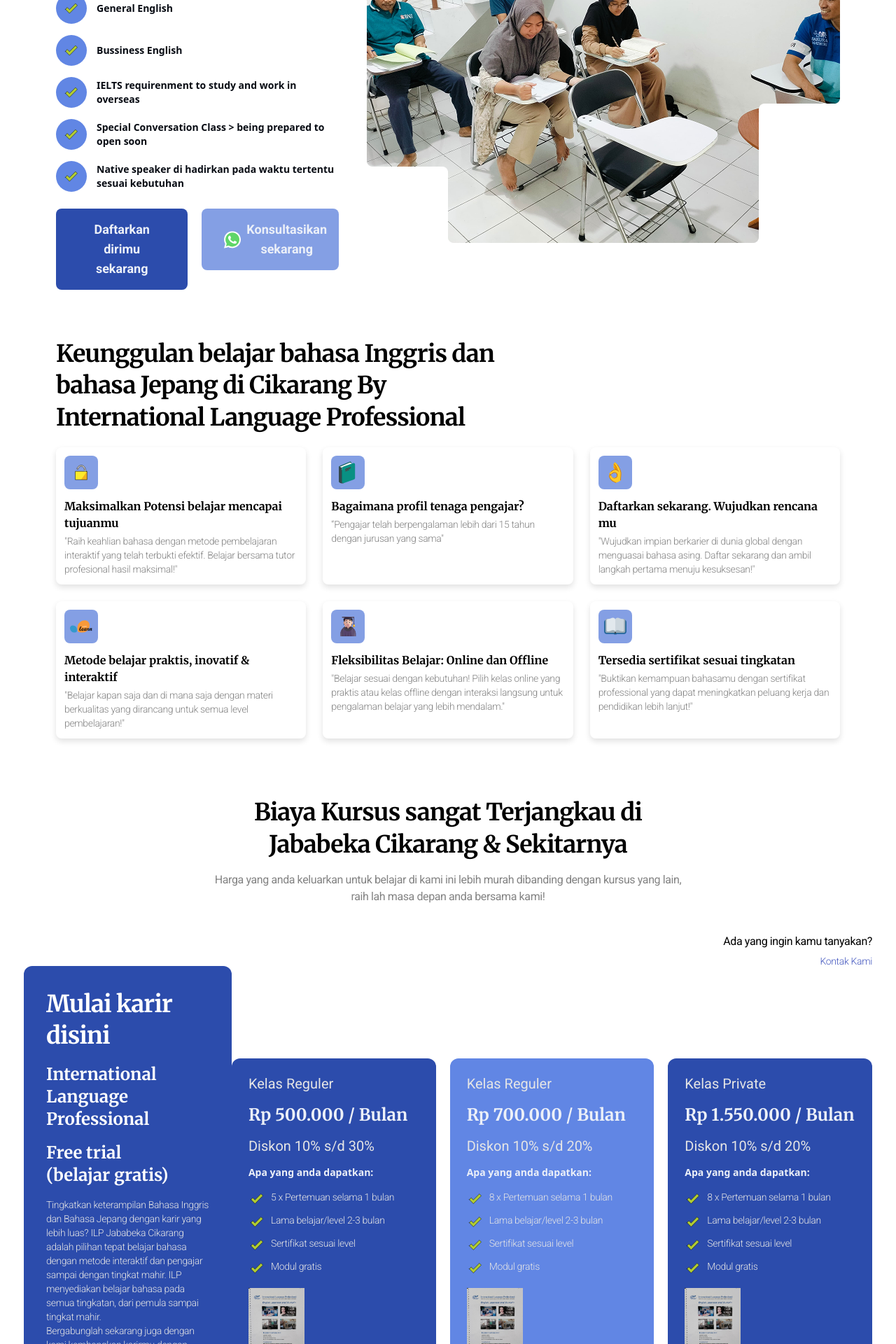
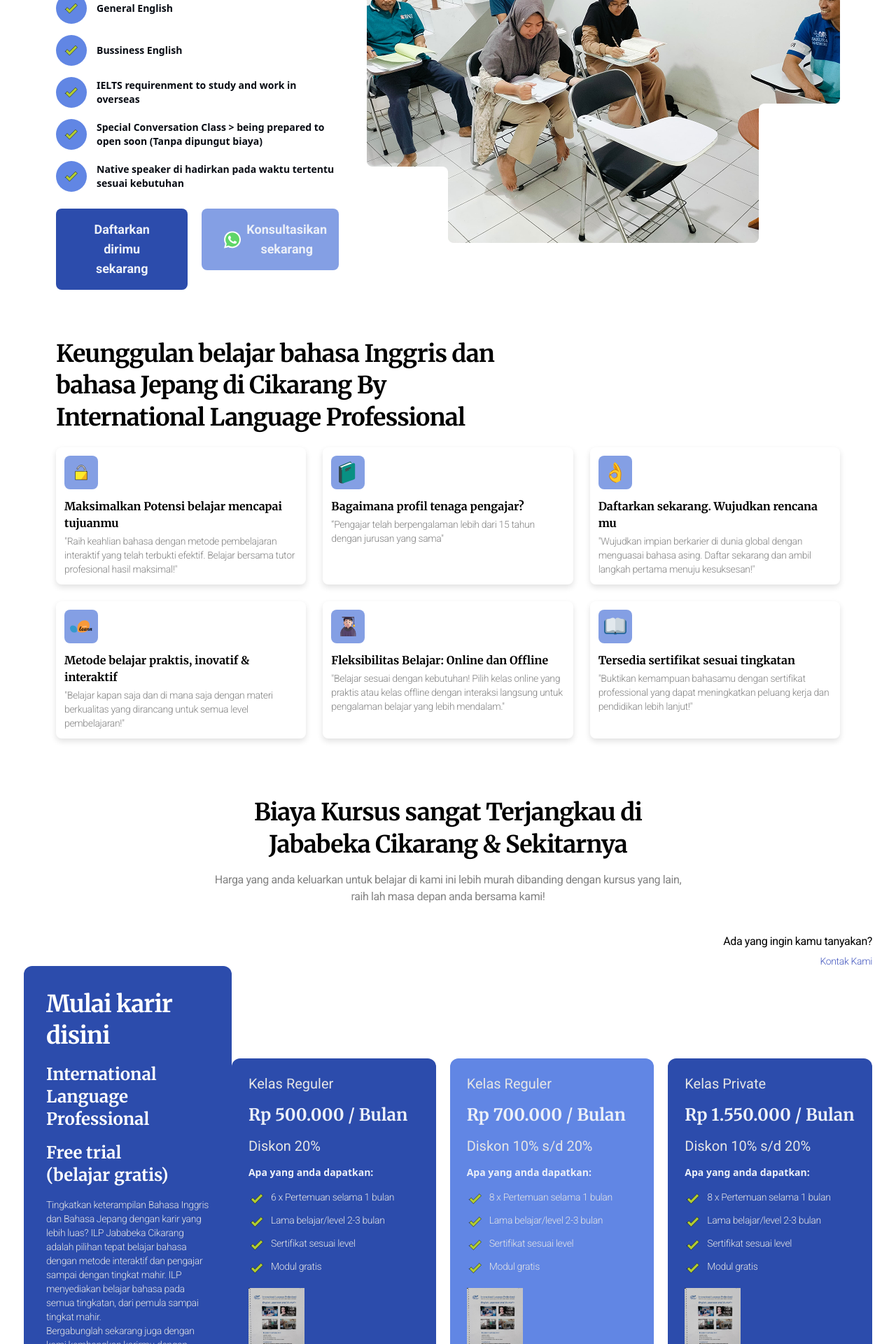
Before and after one commit to wayantch/ilp-jababeka, a React (Vite) app: page / in a window 1280 px wide. Shown: the part 1381-3301 px from the top of the page at 70% size. Built offline with nearby package versions, Linux system fonts and the light colour scheme.

Commit message:
penyesuaian harga

```diff
--- a/src/App.jsx
+++ b/src/App.jsx
@@ -146,7 +146,7 @@
               "General English",
               "Bussiness English",
               "IELTS requirenment to study and work in overseas",
-              "Special Conversation Class > being prepared to open soon",
+              "Special Conversation Class > being prepared to open soon (Tanpa dipungut biaya)",
               "Native speaker di hadirkan pada waktu tertentu sesuai kebutuhan",
             ].map((text, index) => (
               <div key={index} className="flex items-center gap-3.5">
@@ -365,14 +365,14 @@
                     Rp 500.000 / Bulan
                   </h3>
                   <p className="text-neutral-200 text-xl font-normal font-['Roboto'] leading-tight">
-                    Diskon 10% s/d 30%
+                    Diskon 20%
                   </p>
                   <p className="text-[#ecf0f8] text-sm font-semibold font-['Open Sans'] leading-tight">
                     Apa yang anda dapatkan:
                   </p>
                   <ul className="flex flex-col gap-2">
                     {[
-                      "5 x Pertemuan selama 1 bulan",
+                      "6 x Pertemuan selama 1 bulan",
                       "Lama belajar/level 2-3 bulan",
                       "Sertifikat sesuai level",
                       "Modul gratis",
```
